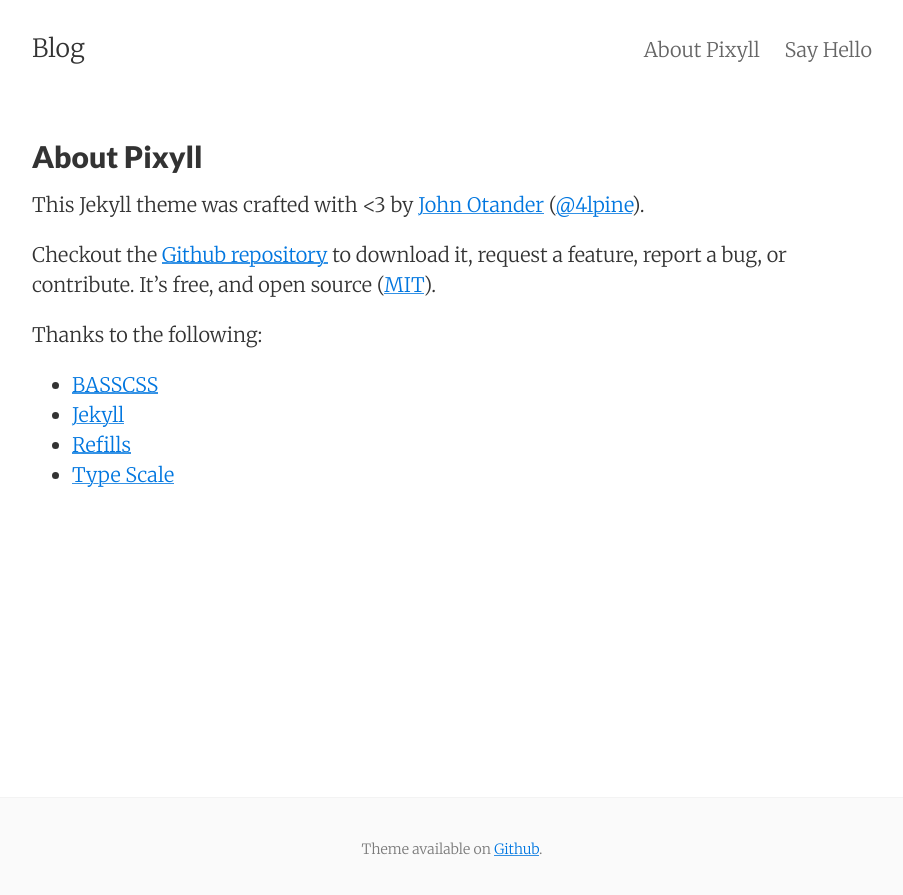
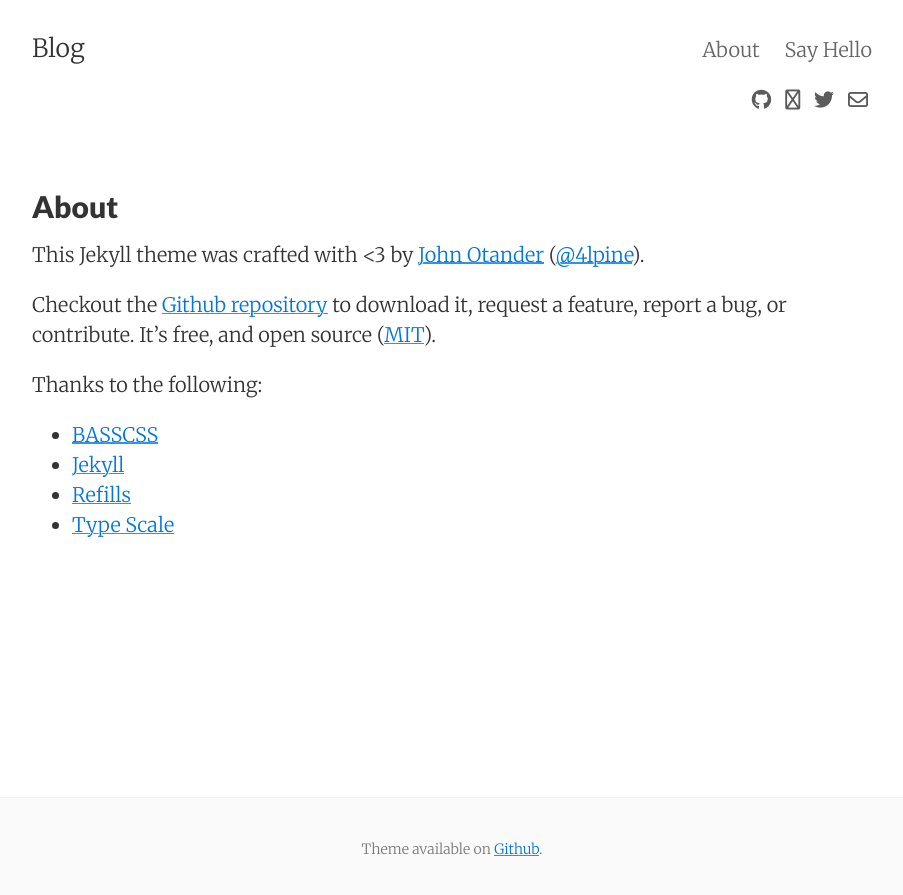
Before and after one commit to karthikabinav/blog, a Jekyll site: the page built from about.md, in a window 1280 px wide. Shown: the top 895 px of the page, without its empty margins (188-1091 px from the left). Built offline with Jekyll 4.4.1, drawn with Linux system fonts in a browser that asks for light colours; nearby versions of some CDN libraries; comment, search, counter and statistics services are not loaded.

Commit message:
Changed the about header

```diff
--- a/_config.yml
+++ b/_config.yml
@@ -13,14 +13,14 @@ date_format: "%b %-d, %Y"
 google_analytics: UA-53548208-1
 
 # Optional features
-animated:             false
-show_related_posts:   false
-show_post_footers:    false
-show_social_icons:    false
-ajaxify_contact_form: false
-enable_mathjax: false
-extended_fonts: false
-enable_anchorjs: false
+animated:             true
+show_related_posts:   true
+show_post_footers:    true
+show_social_icons:    true
+ajaxify_contact_form: true
+enable_mathjax: true
+extended_fonts: true
+enable_anchorjs: true
 
 # Disqus post comments
 # (leave blank to disable Disqus)
--- a/about.md
+++ b/about.md
@@ -1,6 +1,6 @@
 ---
 layout: page
-title: About Pixyll
+title: About
 permalink: /about/
 tags: about
 ---
```
